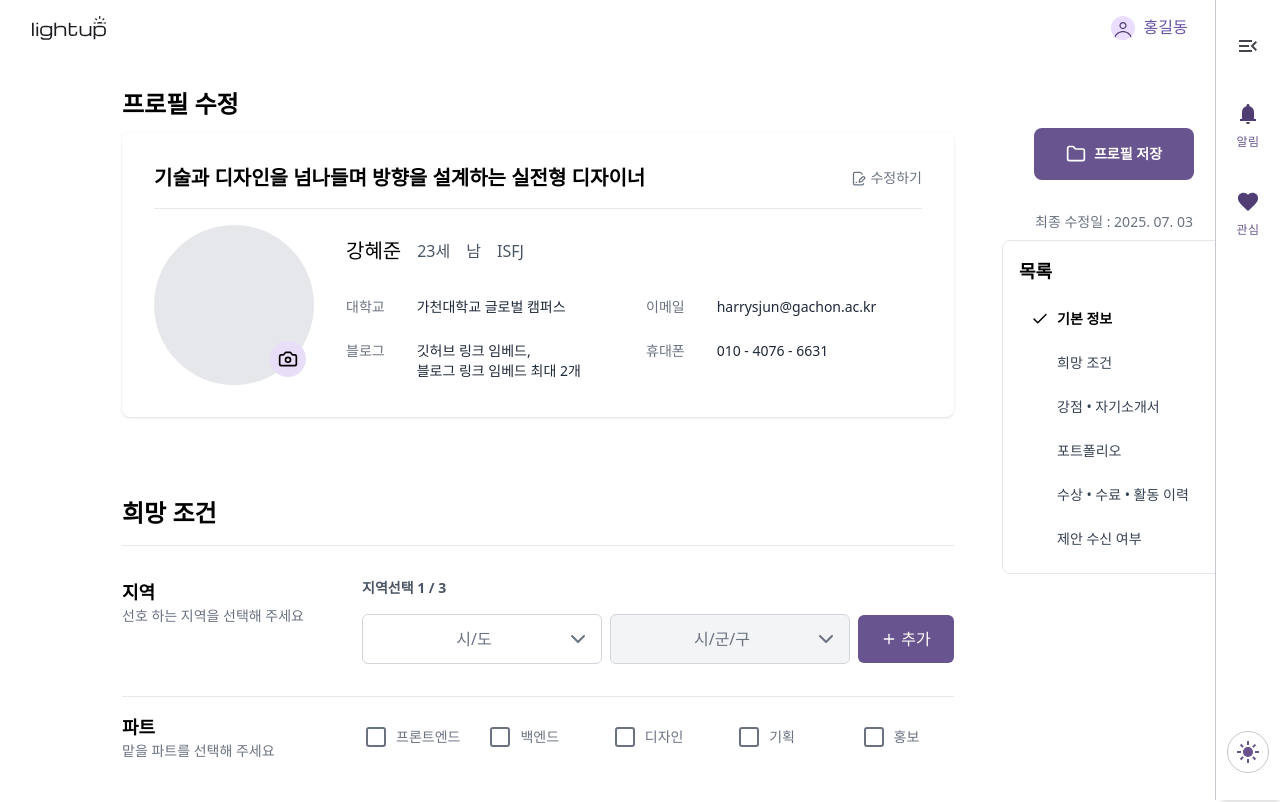
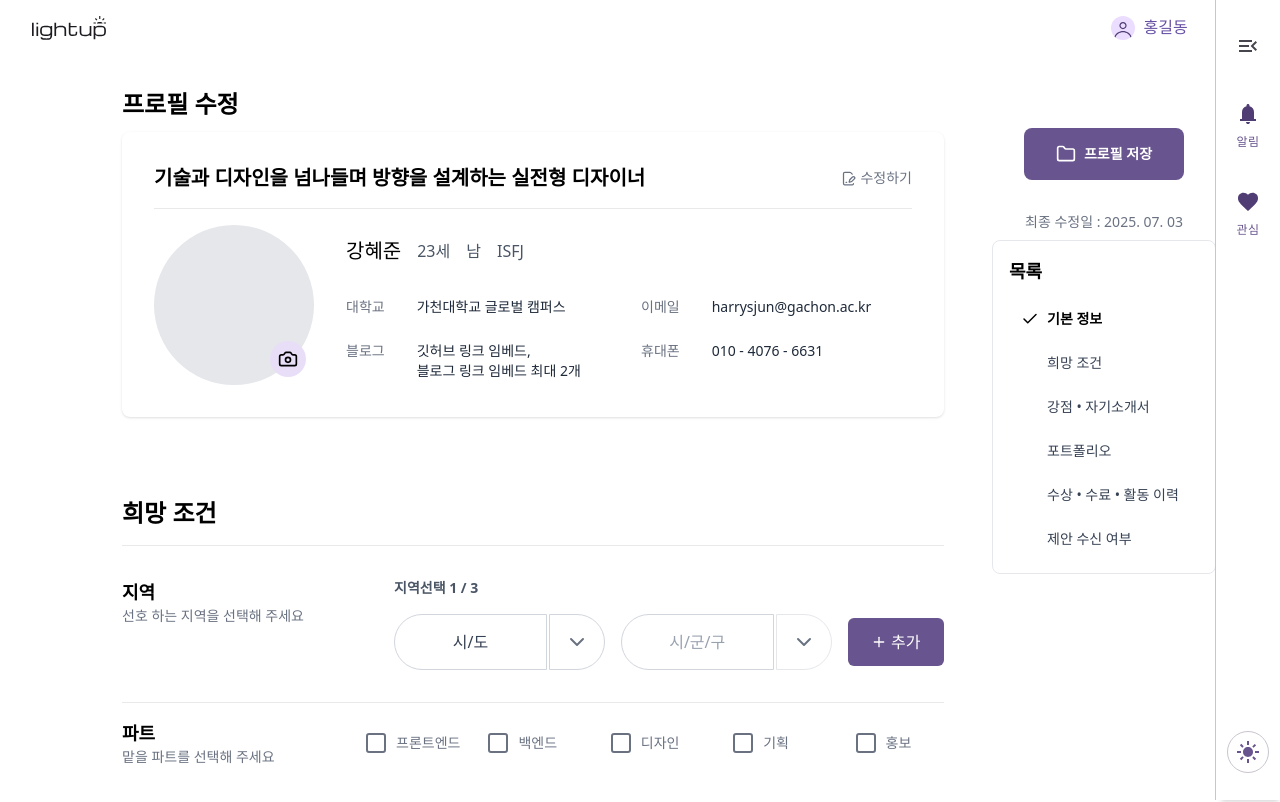
Before and after one commit to 1ronPark/Front-end, a React (Vite) app: page /myprofile/edit in a window 1280 px wide. Shown: the top 802 px of the page. Built offline with nearby package versions, Linux system fonts and the light colour scheme; a web font is replaced by a local one.

Commit message:
design:버튼ui 구현 및 적용

```diff
--- /dev/null
+++ b/src/components/common/CustomDropdown.tsx
@@ -0,0 +1,62 @@
+import { useRef, useEffect } from 'react';
+
+interface CustomDropdownProps {
+  options: string[];
+  onSelect: (value: string) => void;
+  isOpen: boolean;
+  setIsOpen: (isOpen: boolean) => void;
+  selectedValue: string;
+}
+
+const CustomDropdown = ({
+  options,
+  onSelect,
+  isOpen,
+  setIsOpen,
+  selectedValue,
+}: CustomDropdownProps) => {
+  const dropdownRef = useRef<HTMLDivElement>(null);
+
+  useEffect(() => {
+    const handleClickOutside = (event: MouseEvent) => {
+      if (dropdownRef.current && !dropdownRef.current.contains(event.target as Node)) {
+        setIsOpen(false);
+      }
+    };
+
+    if (isOpen) {
+      document.addEventListener('mousedown', handleClickOutside);
+    } else {
+      document.removeEventListener('mousedown', handleClickOutside);
+    }
+
+    return () => {
+      document.removeEventListener('mousedown', handleClickOutside);
+    };
+  }, [isOpen, setIsOpen]);
+
+  const handleOptionClick = (option: string) => {
+    onSelect(option);
+    setIsOpen(false);
+  };
+
+  return (
+    <div ref={dropdownRef} className="relative">
+      {isOpen && (
+        <ul className="absolute z-10 mt-2 w-full rounded-md border border-gray-300 bg-white shadow-lg max-h-60 overflow-y-auto">
+          {options.map((option) => (
+            <li
+              key={option}
+              className={`cursor-pointer px-4 py-2 hover:bg-gray-100 ${selectedValue === option ? 'bg-gray-100 font-semibold' : ''}`}
+              onClick={() => handleOptionClick(option)}
+            >
+              {option}
+            </li>
+          ))}
+        </ul>
+      )}
+    </div>
+  );
+};
+
+export default CustomDropdown;
--- /dev/null
+++ b/src/components/common/buttons/SplitButton.tsx
@@ -0,0 +1,36 @@
+import { ChevronDown } from 'lucide-react';
+
+interface SplitButtonProps {
+  labelText: string;
+  onClickLeading?: () => void;
+  onClickTrailing?: () => void;
+  disabled?: boolean;
+}
+
+const SplitButton = ({
+  labelText,
+  onClickLeading,
+  onClickTrailing,
+  disabled = false,
+}: SplitButtonProps) => {
+  return (
+    <div className="flex overflow-hidden gap-x-0.5">
+      <button
+        className="flex-1 px-4 py-3 text-gray-700 text-base font-medium disabled:text-gray-400 border border-gray-300 rounded-l-full"
+        onClick={onClickLeading}
+        disabled={disabled}
+      >
+        {labelText}
+      </button>
+      <button
+        className="flex items-center justify-center w-14 h-14 disabled:border-gray-200 border border-gray-300 rounded-r-full"
+        onClick={onClickTrailing}
+        disabled={disabled}
+      >
+        <ChevronDown size={24} className="text-gray-500 disabled:text-gray-400" />
+      </button>
+    </div>
+  );
+};
+
+export default SplitButton;
--- a/src/components/mypage/edit/Desired.tsx
+++ b/src/components/mypage/edit/Desired.tsx
@@ -1,10 +1,15 @@
 import { useState } from 'react';
-import { ChevronDown, CheckSquare, Square, Plus, Minus } from 'lucide-react';
+import { CheckSquare, Square, Plus, Minus } from 'lucide-react';
 import { locationData } from '../../../data/locationData';
+import SplitButton from '../../common/buttons/SplitButton';
+import CustomDropdown from '../../common/CustomDropdown';
 
 const Desired = () => {
   const [locations, setLocations] = useState([{ city: '', district: '' }]);
   const [parts, setParts] = useState<string[]>([]);
+  const [cityDropdownOpen, setCityDropdownOpen] = useState<Record<number, boolean>>({});
+  const [districtDropdownOpen, setDistrictDropdownOpen] = useState<Record<number, boolean>>({});
+
   const allCities = Object.keys(locationData);
 
   const handleAddLocation = () => {
@@ -20,12 +25,27 @@ const Desired = () => {
       newLocations[index].district = ''; // 시/도 변경 시 시/군/구 초기화
     }
     setLocations(newLocations);
+    if (field === 'city') {
+      setCityDropdownOpen((prev) => ({ ...prev, [index]: false }));
+    } else {
+      setDistrictDropdownOpen((prev) => ({ ...prev, [index]: false }));
+    }
   };
 
   const handlePartChange = (part: string) => {
     setParts((prevParts) =>
       prevParts.includes(part) ? prevParts.filter((p) => p !== part) : [...prevParts, part]
     );
+  };
+
+  const toggleCityDropdown = (index: number) => {
+    setCityDropdownOpen((prev) => ({ ...prev, [index]: !prev[index] }));
+    setDistrictDropdownOpen((prev) => ({ ...prev, [index]: false })); // 다른 드롭다운 닫기
+  };
+
+  const toggleDistrictDropdown = (index: number) => {
+    setDistrictDropdownOpen((prev) => ({ ...prev, [index]: !prev[index] }));
+    setCityDropdownOpen((prev) => ({ ...prev, [index]: false })); // 다른 드롭다운 닫기
   };
 
   return (
@@ -35,50 +55,47 @@ const Desired = () => {
         <hr className="my-4 border-[#EAE9EA]" />
       </div>
 
-      <div className="grid grid-cols-[240px_1fr] ">
+      <div className="grid grid-cols-[240px_auto] gap-8">
         <div>
           <h3 className="text-lg font-semibold">지역</h3>
           <p className="text-sm text-gray-500">선호 하는 지역을 선택해 주세요</p>
         </div>
-        <div className="space-y-4">
+        <div className="space-y-4 min-w-[550px]">
           <p className="text-sm font-semibold text-gray-600">지역선택 {locations.length} / 3</p>
           {locations.map((location, index) => (
-            <div key={index} className="flex items-center gap-2">
-              <div className="relative w-60">
-                <select
-                  className="w-full appearance-none text-center rounded-md border border-gray-300 bg-white px-4 py-3 pr-8 text-gray-500"
-                  value={location.city}
-                  onChange={(e) => handleLocationChange(index, 'city', e.target.value)}
-                >
-                  <option value="">시/도</option>
-                  {allCities.map((city) => (
-                    <option key={city} value={city}>
-                      {city}
-                    </option>
-                  ))}
-                </select>
-                <ChevronDown className="absolute right-3 top-1/2 -translate-y-1/2 text-gray-500" />
+            <div key={index} className="flex items-center gap-4">
+              <div className="relative w-[280px]">
+                <SplitButton
+                  labelText={location.city || '시/도'}
+                  onClickLeading={() => toggleCityDropdown(index)}
+                  onClickTrailing={() => toggleCityDropdown(index)}
+                />
+                <CustomDropdown
+                  options={allCities}
+                  onSelect={(value) => handleLocationChange(index, 'city', value)}
+                  isOpen={cityDropdownOpen[index] || false}
+                  setIsOpen={(isOpen) => setCityDropdownOpen((prev) => ({ ...prev, [index]: isOpen }))}
+                  selectedValue={location.city}
+                />
               </div>
-              <div className="relative w-60">
-                <select
-                  className="w-full appearance-none rounded-md border text-center border-gray-300 bg-white px-4 py-3 pr-8 text-gray-500 disabled:bg-gray-100"
-                  value={location.district}
-                  onChange={(e) => handleLocationChange(index, 'district', e.target.value)}
+              <div className="relative w-[280px]">
+                <SplitButton
+                  labelText={location.district || '시/군/구'}
+                  onClickLeading={() => toggleDistrictDropdown(index)}
+                  onClickTrailing={() => toggleDistrictDropdown(index)}
                   disabled={!location.city}
-                >
-                  <option value="">시/군/구</option>
-                  {location.city &&
-                    locationData[location.city]?.map((district) => (
-                      <option key={district} value={district}>
-                        {district}
-                      </option>
-                    ))}
-                </select>
-                <ChevronDown className="absolute right-3 top-1/2 -translate-y-1/2 text-gray-500" />
+                />
+                <CustomDropdown
+                  options={location.city ? locationData[location.city] || [] : []}
+                  onSelect={(value) => handleLocationChange(index, 'district', value)}
+                  isOpen={districtDropdownOpen[index] || false}
+                  setIsOpen={(isOpen) => setDistrictDropdownOpen((prev) => ({ ...prev, [index]: isOpen }))}
+                  selectedValue={location.district}
+                />
               </div>
               {index === locations.length - 1 && locations.length < 3 ? (
                 <button
-                  className="flex w-24 items-center justify-center gap-1 rounded-md bg-[#68548E] py-3 text-white"
+                  className="flex w-32 items-center justify-center gap-1 rounded-md bg-[#68548E] py-3 text-white"
                   onClick={handleAddLocation}
                 >
                   <Plus size={16} />
@@ -87,7 +104,7 @@ const Desired = () => {
               ) : (
                 locations.length > 1 && (
                   <button
-                    className="flex w-24 items-center justify-center gap-1 rounded-md border border-gray-300 bg-white py-3 text-gray-500"
+                    className="flex w-32 items-center justify-center gap-1 rounded-md border border-gray-300 bg-white py-3 text-gray-500"
                     onClick={() => setLocations(locations.filter((_, i) => i !== index))}
                   >
                     <Minus size={16} />
--- /dev/null
+++ b/src/components/mypage/edit/asdasd.tsx
@@ -0,0 +1,20 @@
+import { ChevronDown } from 'lucide-react';
+
+interface DropdownItemProps {
+  label: string;
+}
+
+const DropdownItem = ({ label }: DropdownItemProps) => {
+  return (
+    <div className="flex items-center rounded-full border border-gray-300 bg-white">
+      <div className="flex-1 px-4 py-3 text-gray-700">
+        {label}
+      </div>
+      <div className="flex items-center justify-center w-14 h-14 rounded-r-full border-l border-gray-300">
+        <ChevronDown size={24} className="text-gray-500" />
+      </div>
+    </div>
+  );
+};
+
+export default DropdownItem;
```
